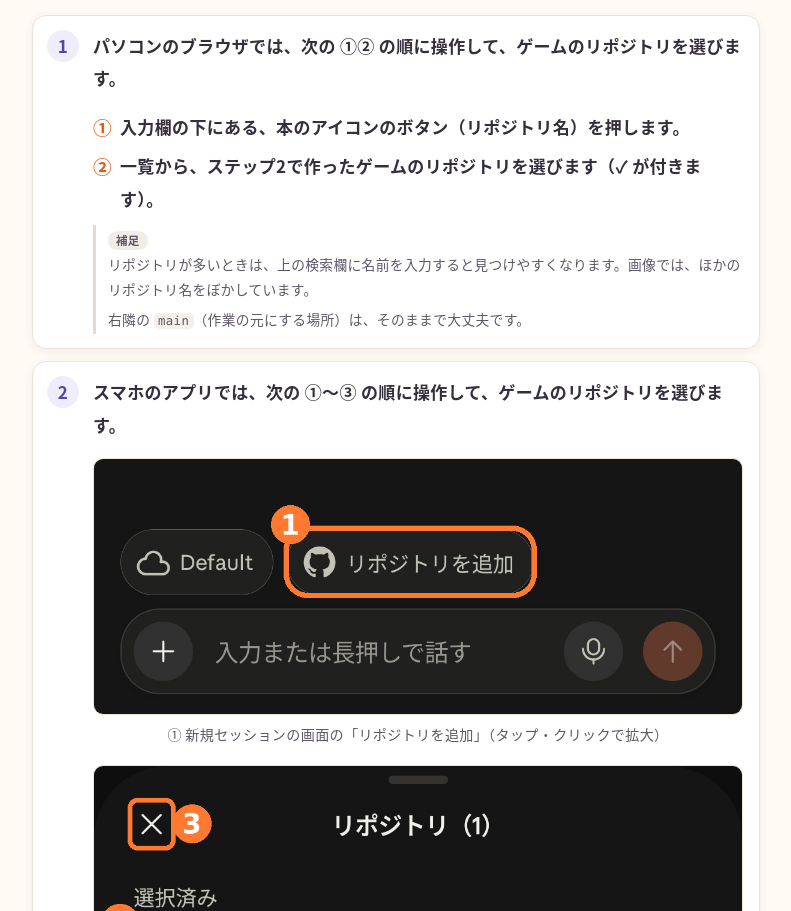
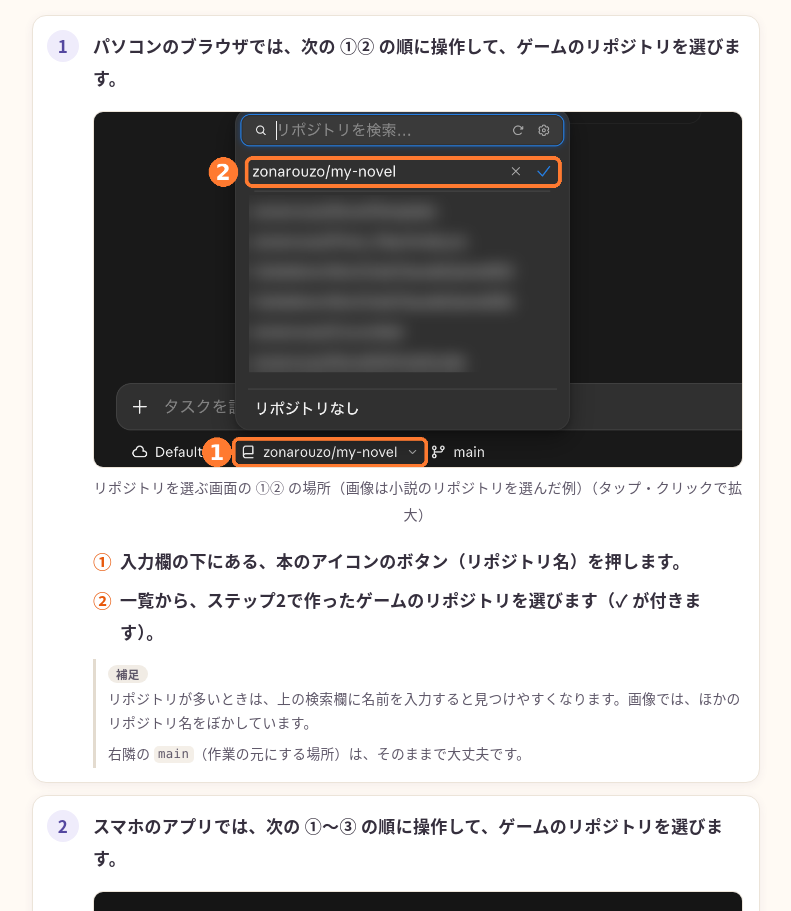
Before and after one commit to zonarouzo/GameGitHubGuide, a plain HTML site: page claude-code.html in a window 1280 px wide. Shown: the part 2392-3303 px from the top of the page, without its empty margins (244-1035 px from the left). Drawn offline with Linux system fonts and the light colour scheme.

Commit message:
Claude Code連携のパソコン画面に、小説版と同じリポジトリ選択の画像を仮で掲載
- 画像は小説のリポジトリを選んだ例であることを説明文に明記
- リポジトリ作成ページに「Use this template」の画像の枠を追加（画像が登録されるまでは非表示）

Co-Authored-By: Claude Opus 5.5 <noreply@anthropic.com>
Claude-Session: https://claude.ai/code/session_01DEayDBXEUZcv8SXSVNajJw

```diff
--- a/assets/js/config.js
+++ b/assets/js/config.js
@@ -54,6 +54,7 @@ window.SITE_CONFIG = {
    * 実際の操作で確認できた画像だけを使ってください。
    */
   screenshots: {
+    "claude-code-repo-select": "claude-code-repo-select.png",
     "app-repo-add": "app-repo-add.png",
     "app-repo-select": "app-repo-select.png",
     "template-create-form": "template-create-form.png",
--- a/claude-code.html
+++ b/claude-code.html
@@ -84,6 +84,7 @@
 <h2 id="select">3. リポジトリを選んで確かめる</h2>
 <ol class="steps">
   <li><p class="step-main"><strong>パソコンのブラウザ</strong>では、次の ①② の順に操作して、ゲームのリポジトリを選びます。</p>
+    <figure class="shot" data-shot="claude-code-repo-select" data-caption="リポジトリを選ぶ画面の ①② の場所（画像は小説のリポジトリを選んだ例）"></figure>
 
     <ul class="marks">
       <li><span class="mark">①</span><span>入力欄の下にある、<strong>本のアイコンのボタン</strong>（リポジトリ名）を押します。</span></li>
```
Also changed, not shown: create-repository.html (+2 -1 lines), assets/images/screenshots/claude-code-repo-select.png (added), 1 other file.
